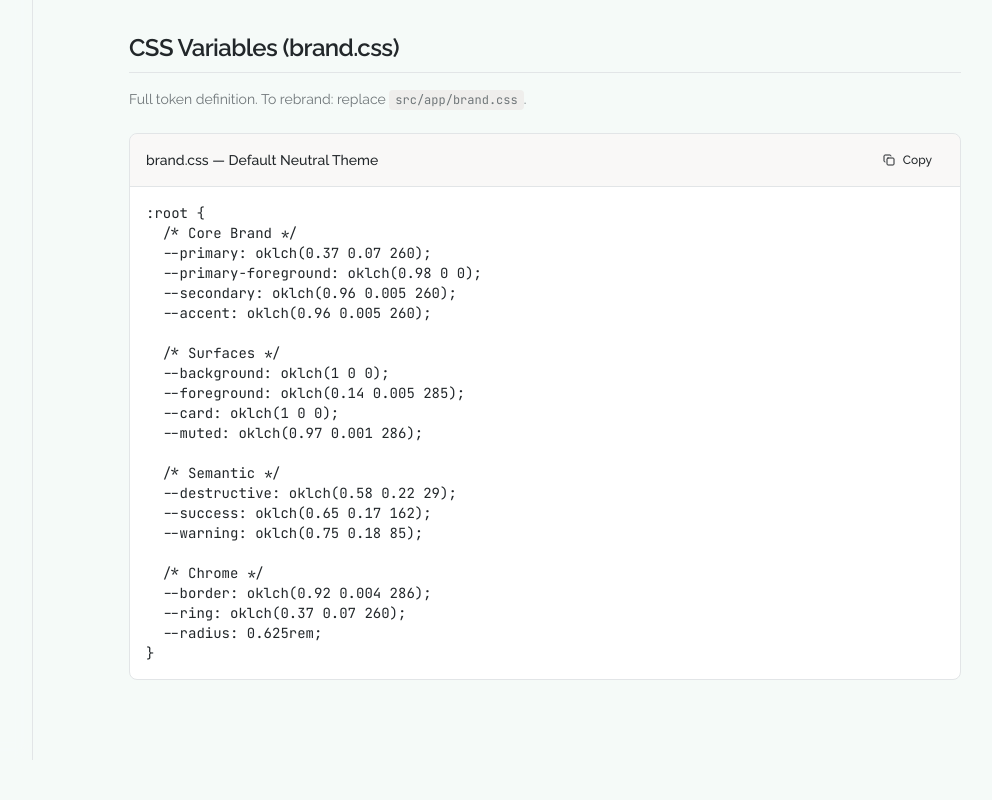
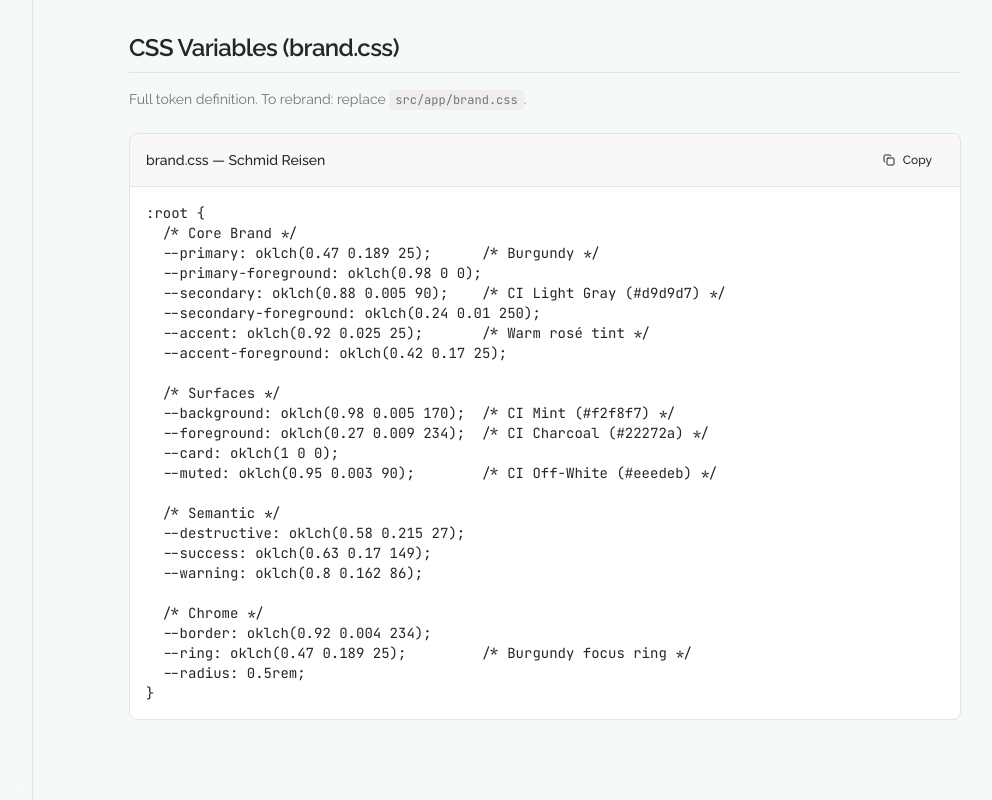
Before and after one commit to sftmlg/schmid-design-system, a Next.js app: page /foundation/colors in a window 1280 px wide. Shown: the part 2444-3244 px from the top of the page, without its empty margins (223-1215 px from the left). Before the commit the page ends 3204 px from the top, so only its background shows below. Built offline with nearby package versions, Linux system fonts and the light colour scheme.

Commit message:
Realign color spectrum: secondary=CI light gray, accent=warm rosé, fix code block

```diff
--- a/src/app/brand.css
+++ b/src/app/brand.css
@@ -51,9 +51,9 @@
 	/* ─── Core Brand ──────────────────────────────────── */
 	--primary: oklch(0.47 0.189 25);
 	--primary-foreground: oklch(0.98 0 0);
-	--secondary: oklch(0.96 0.005 25);
-	--secondary-foreground: oklch(0.27 0.009 234);
-	--accent: oklch(0.96 0.01 25);
+	--secondary: oklch(0.88 0.005 90);
+	--secondary-foreground: oklch(0.24 0.01 250);
+	--accent: oklch(0.92 0.025 25);
 	--accent-foreground: oklch(0.42 0.17 25);
 
 	/* ─── Surfaces ────────────────────────────────────── */
--- a/src/app/foundation/colors/page.tsx
+++ b/src/app/foundation/colors/page.tsx
@@ -329,29 +329,31 @@ export default function ColorsPage() {
 					.
 				</p>
 				<CodeBlock
-					title="brand.css — Default Neutral Theme"
+					title="brand.css — Schmid Reisen"
 					code={`:root {
   /* Core Brand */
-  --primary: oklch(0.37 0.07 260);
+  --primary: oklch(0.47 0.189 25);      /* Burgundy */
   --primary-foreground: oklch(0.98 0 0);
-  --secondary: oklch(0.96 0.005 260);
-  --accent: oklch(0.96 0.005 260);
+  --secondary: oklch(0.88 0.005 90);    /* CI Light Gray (#d9d9d7) */
+  --secondary-foreground: oklch(0.24 0.01 250);
+  --accent: oklch(0.92 0.025 25);       /* Warm rosé tint */
+  --accent-foreground: oklch(0.42 0.17 25);
 
   /* Surfaces */
-  --background: oklch(1 0 0);
-  --foreground: oklch(0.14 0.005 285);
+  --background: oklch(0.98 0.005 170);  /* CI Mint (#f2f8f7) */
+  --foreground: oklch(0.27 0.009 234);  /* CI Charcoal (#22272a) */
   --card: oklch(1 0 0);
-  --muted: oklch(0.97 0.001 286);
+  --muted: oklch(0.95 0.003 90);        /* CI Off-White (#eeedeb) */
 
   /* Semantic */
-  --destructive: oklch(0.58 0.22 29);
-  --success: oklch(0.65 0.17 162);
-  --warning: oklch(0.75 0.18 85);
+  --destructive: oklch(0.58 0.215 27);
+  --success: oklch(0.63 0.17 149);
+  --warning: oklch(0.8 0.162 86);
 
   /* Chrome */
-  --border: oklch(0.92 0.004 286);
-  --ring: oklch(0.37 0.07 260);
-  --radius: 0.625rem;
+  --border: oklch(0.92 0.004 234);
+  --ring: oklch(0.47 0.189 25);         /* Burgundy focus ring */
+  --radius: 0.5rem;
 }`}
 				/>
 			</Section>
```
